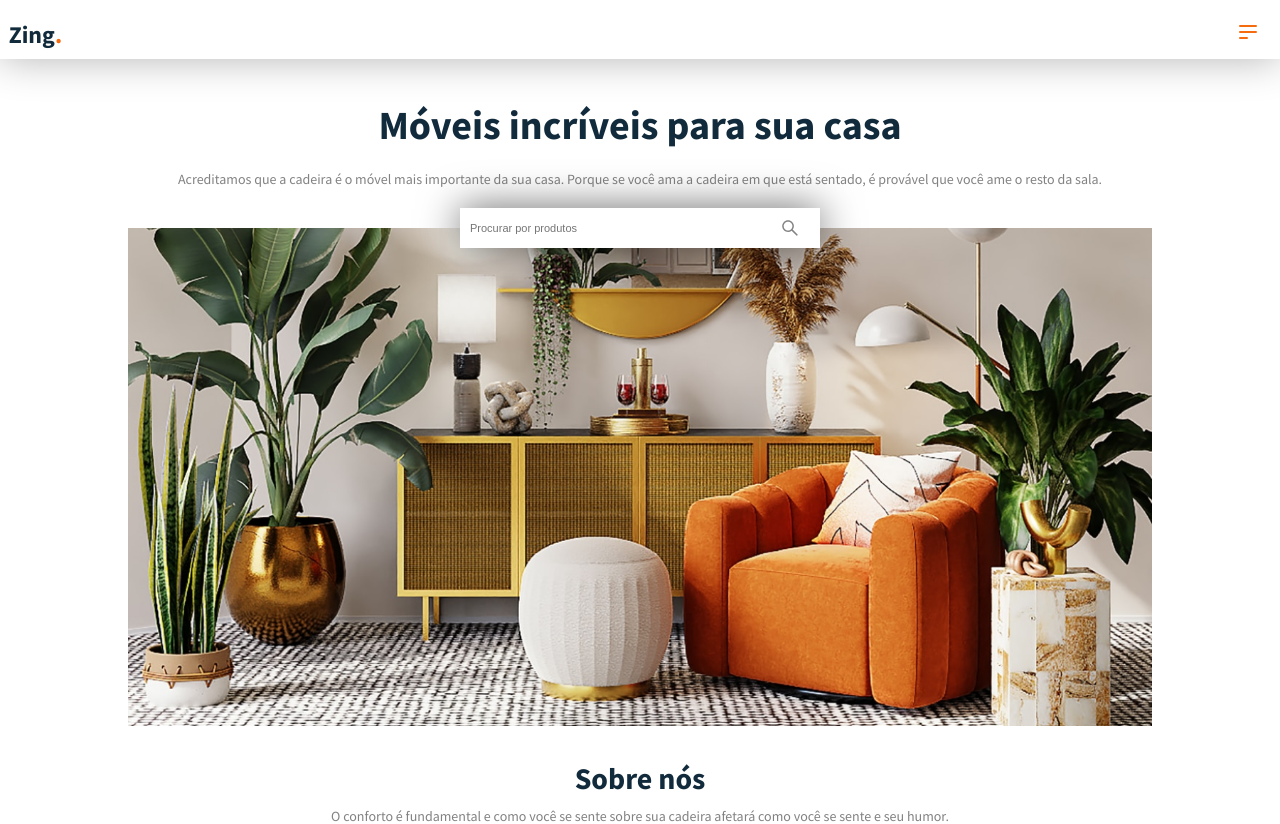
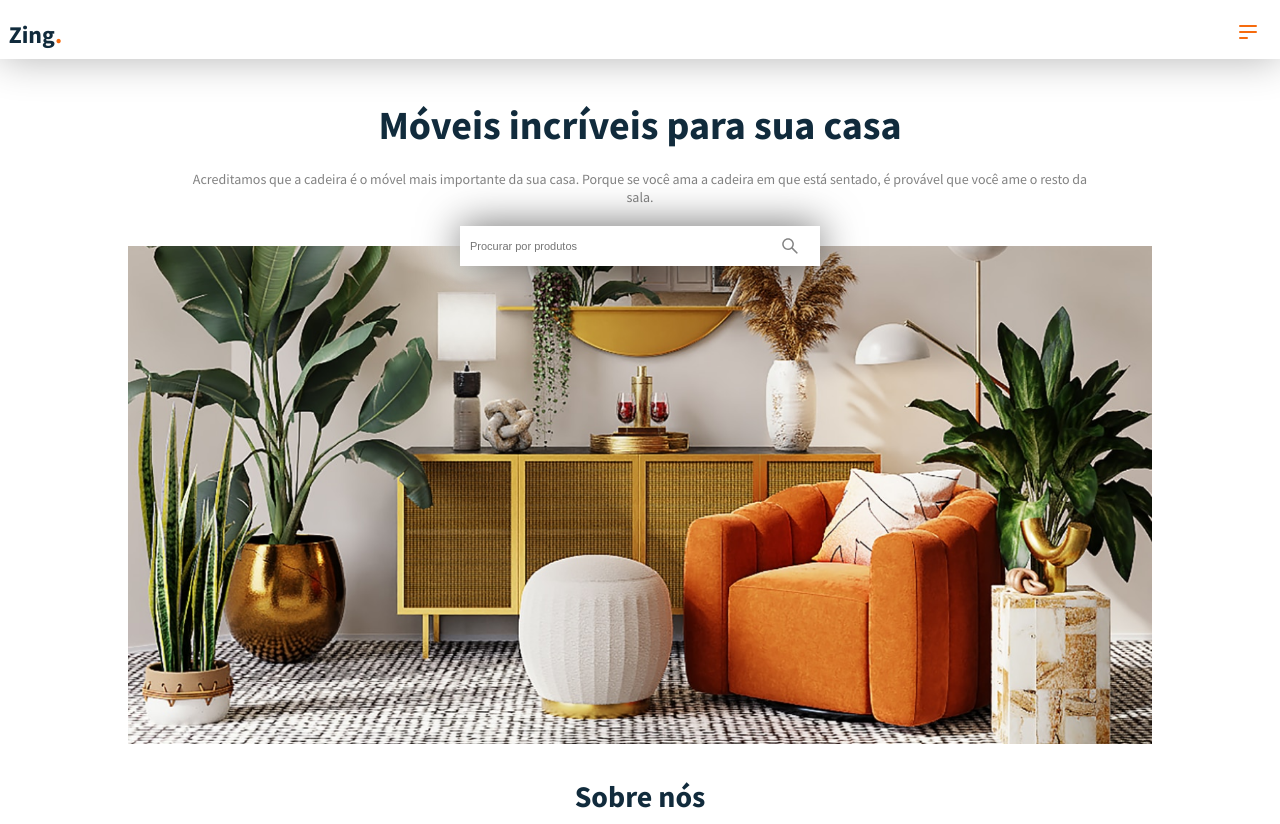
Before and after one commit to Ohnilrac/Zing, a React (Vite) app: page / in a window 1280 px wide. Shown: the top 824 px of the page. Built offline with nearby package versions, Linux system fonts and the light colour scheme.

Commit message:
home 760px
responsividade

```diff
--- a/src/components/home/styles.ts
+++ b/src/components/home/styles.ts
@@ -63,4 +63,14 @@ export const Content = styled.div`
       right: -15rem;
     }
   }
+
+  @media screen and (min-width: 760px) {
+    h1{
+      padding: 0 10rem;
+    }
+
+    p{
+      padding: 0 5rem;
+    }
+  }
 `
```
